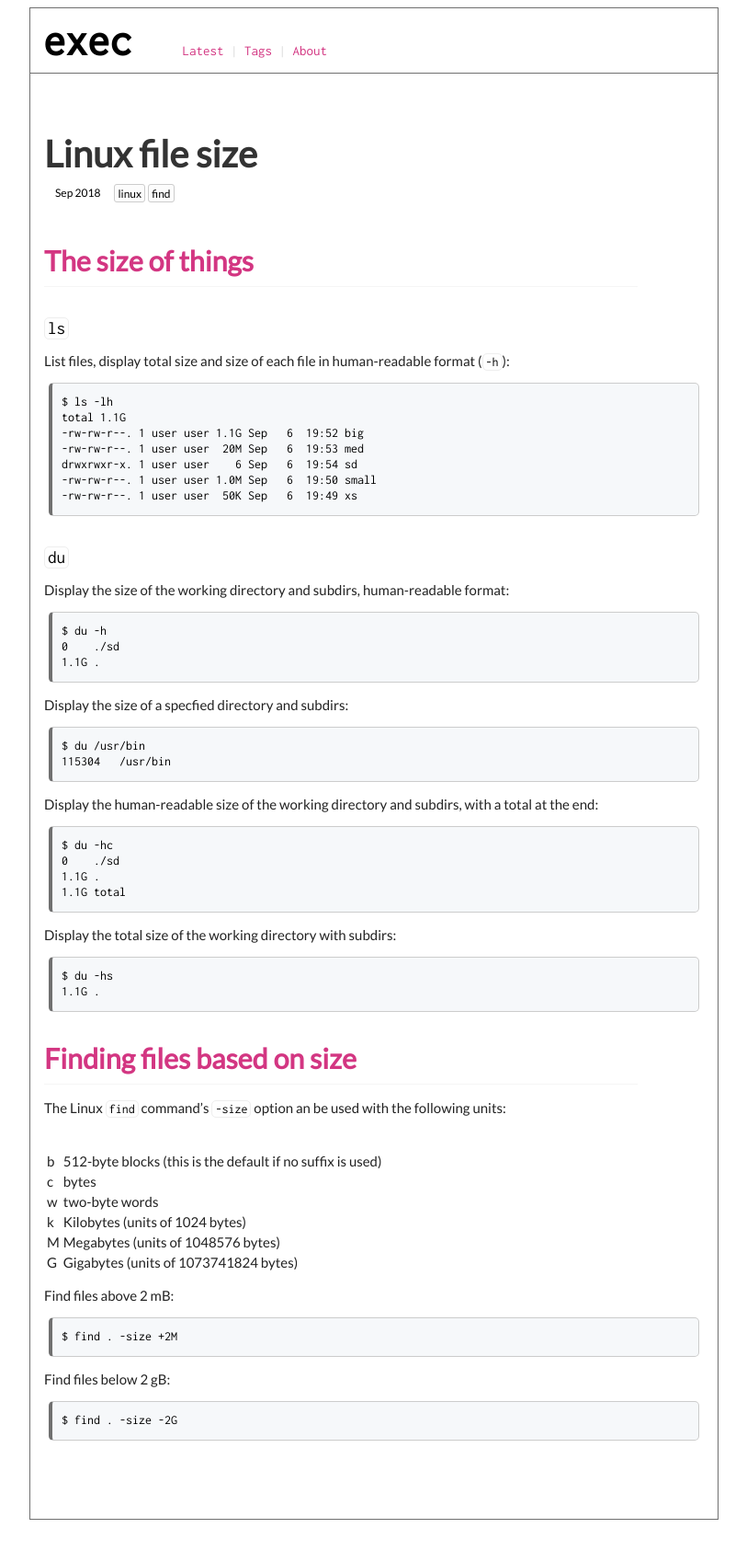
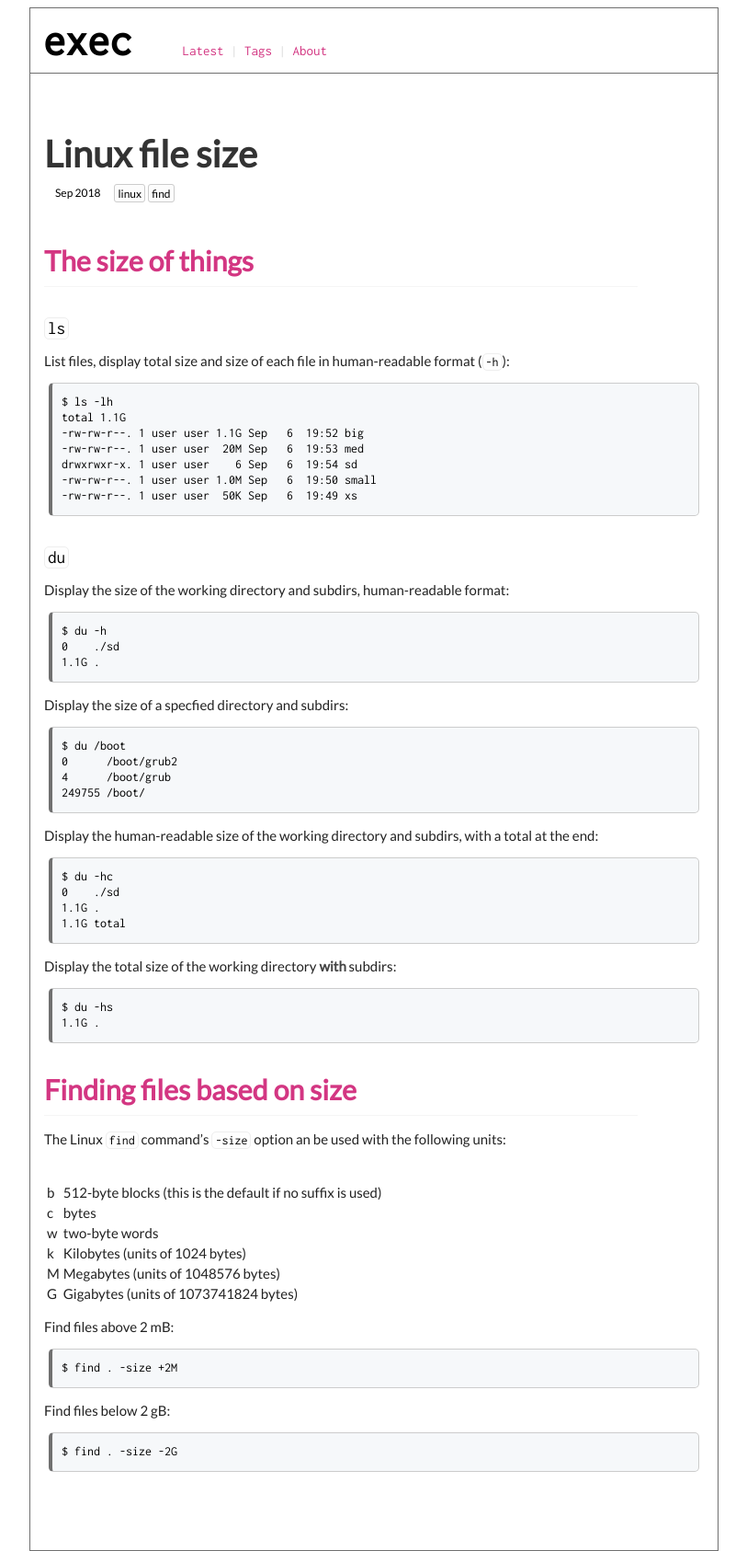
Before and after one commit to execas/execas.github.io, a Jekyll site: the page built from _posts/2018-09-07-linux-file-size.md, in a window 1280 px wide. Shown: the whole page at 92% size, without its empty margins (233-1046 px from the left). Built offline with Jekyll 4.4.1, drawn with Linux system fonts in a browser that asks for light colours; before the commit the page ends 1652 px from its top, so only the background shows below that.

Commit message:
Update 2018-09-07-linux-file-size.md

````diff
--- a/_posts/2018-09-07-linux-file-size.md
+++ b/_posts/2018-09-07-linux-file-size.md
@@ -35,8 +35,10 @@ $ du -h
 Display the size of a specfied directory and subdirs:
 
 ```bash
-$ du /usr/bin
-115304   /usr/bin
+$ du /boot
+0      /boot/grub2
+4      /boot/grub
+249755 /boot/
 ```
 
 Display the human-readable size of the working directory and subdirs, with a total at the end:
@@ -48,7 +50,7 @@ $ du -hc
 1.1G total
 ```
 
-Display the total size of the working directory with subdirs:
+Display the total size of the working directory **with** subdirs:
 
 ```bash
 $ du -hs
````
